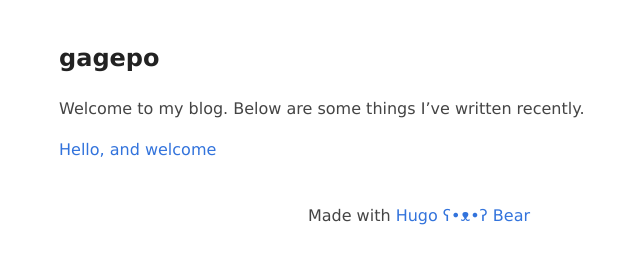
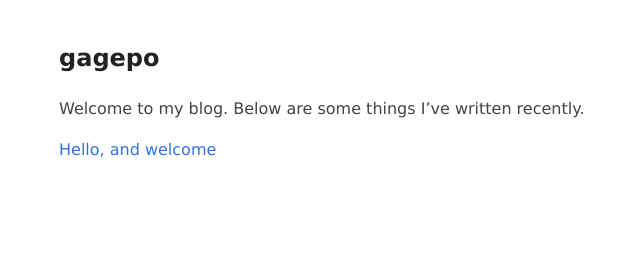
Before and after one commit to gagepo/gagepo.github.io, a plain HTML site: page index.html in a window 1280 px wide. Shown: the whole page, without its empty margins (221-861 px from the left). Drawn offline with Linux system fonts and the light colour scheme.

Commit message:
Remove footer from index.html

```diff
--- a/index.html
+++ b/index.html
@@ -27,6 +27,7 @@ Hello, and welcome">
   <meta name="twitter:title" content="gagepo">
   <meta name="twitter:description" content="Welcome to my blog. Below are some things I’ve written recently.
 Hello, and welcome">
+
 
 
 
@@ -218,8 +219,7 @@ Hello, and welcome">
 
 
   </main>
-  <footer>Made with <a href="https://github.com/janraasch/hugo-bearblog/">Hugo ʕ•ᴥ•ʔ Bear</a>
-</footer>
+
 
 
 </body>
```
